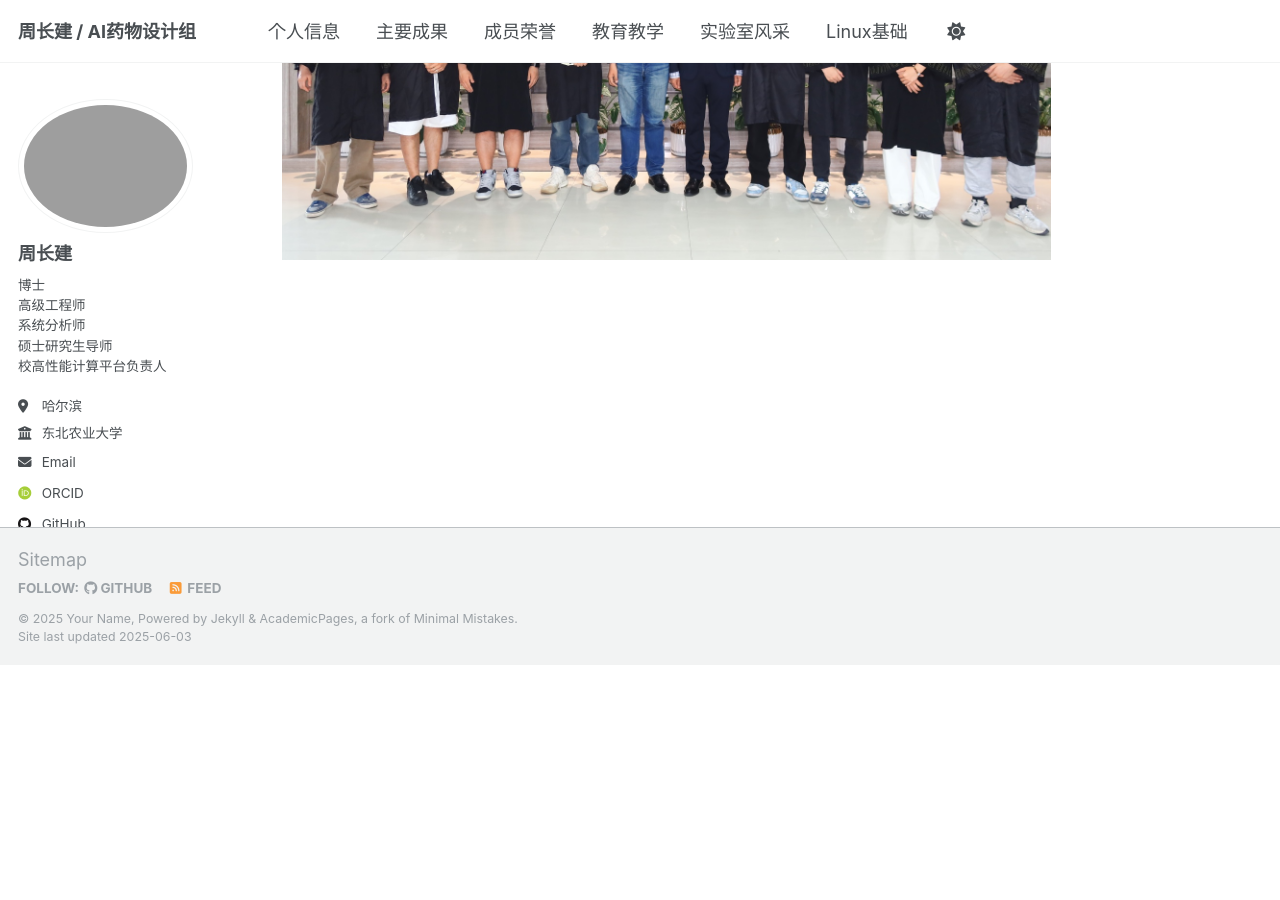
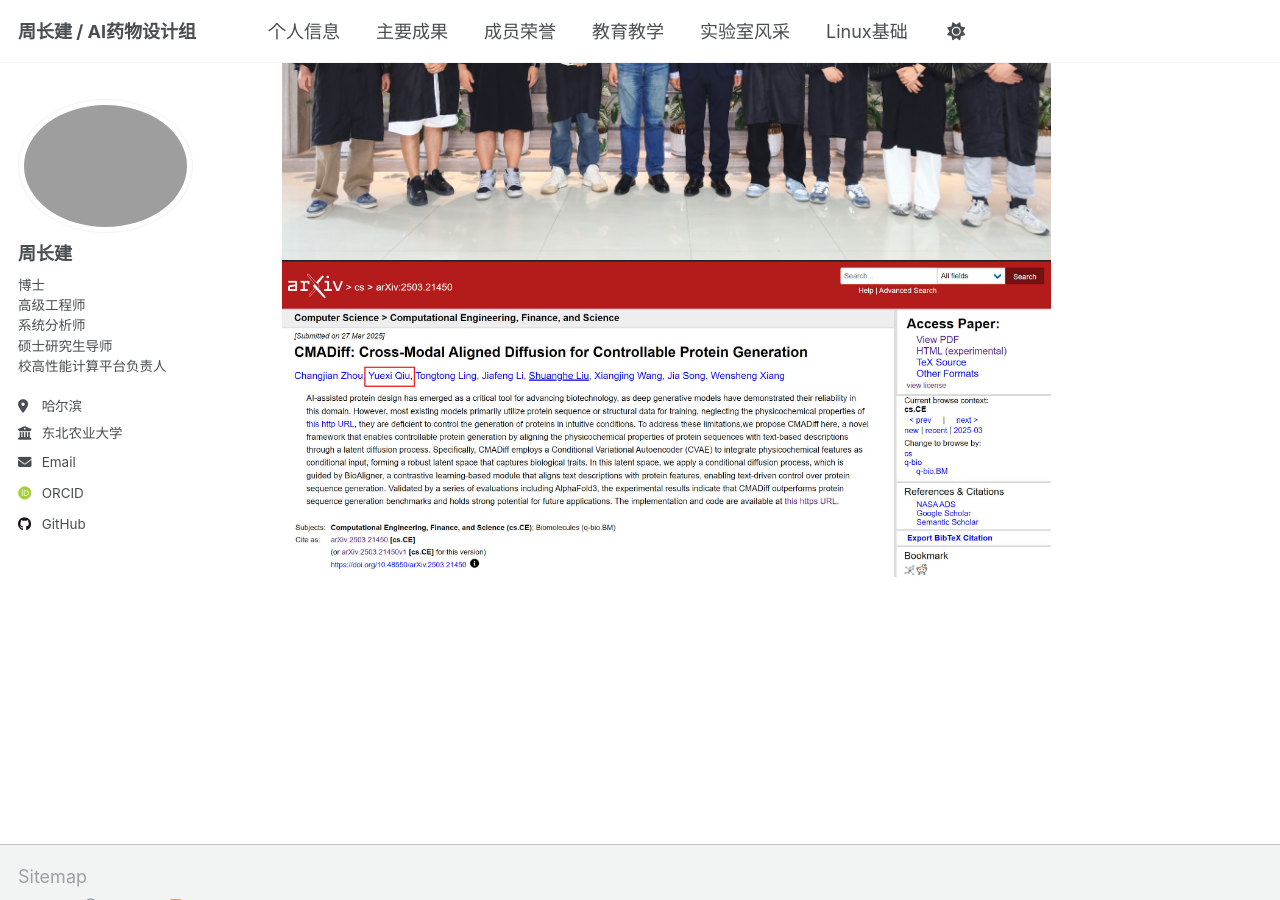
Before and after one commit to HPC-NEAU/zhoucj, a Jekyll site: the page built from _pages/markdown.md, in a window 1280 px wide and 900 px high, scrolled down 444 px. Built offline with Jekyll 4.4.1, drawn with Linux system fonts in a browser that asks for light colours; some web fonts are replaced; before the commit the page ends 1109 px from its top, so only the background shows below that.

Commit message:
Update markdown.md

```diff
--- a/_pages/markdown.md
+++ b/_pages/markdown.md
@@ -11,3 +11,4 @@ redirect_from:
 7777
 
 ![校长与实验室毕业生合影](../images/IMG_5637.JPG)
+![](../images/arxiv.jpg)
```
